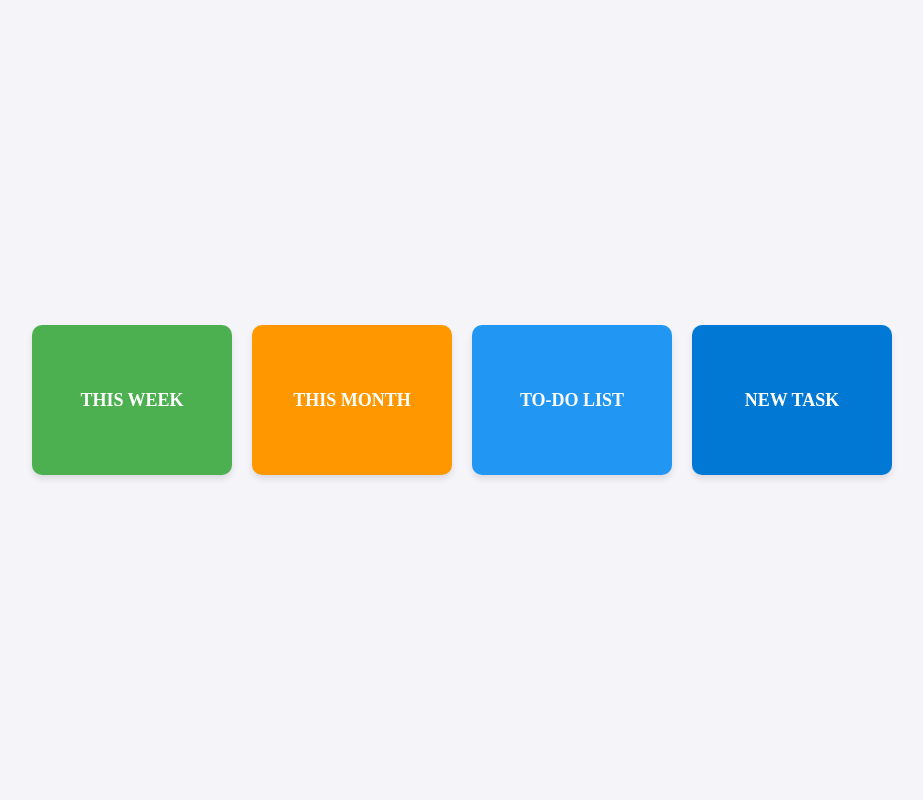
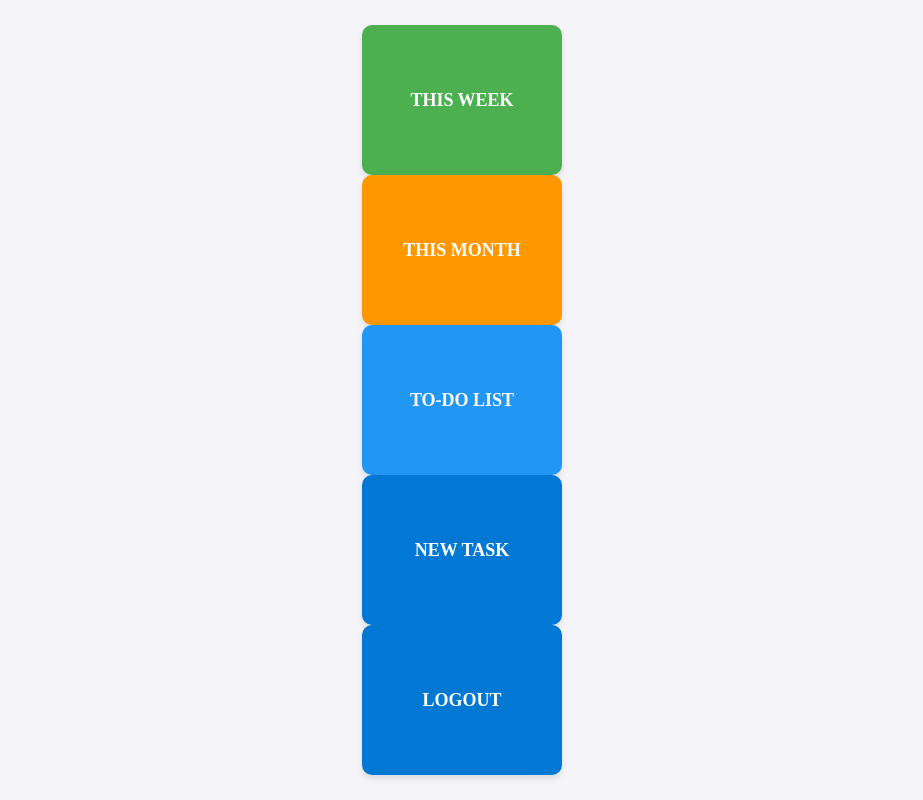
Before and after one commit to Joao14m/FocusFlow, a React (Vite) app in the folder frontend/: page /Homepage in a window 1280 px wide. Shown: the whole page, without its empty margins (178-1101 px from the left). Built offline with nearby package versions, Linux system fonts and the light colour scheme.

Commit message:
Co-authored-by: Jmjmorelli <Jmjmorelli@users.noreply.github.com>

```diff
--- a/frontend/src/pages/Homepage.tsx
+++ b/frontend/src/pages/Homepage.tsx
@@ -5,10 +5,16 @@ import '../styles/homeP.css';
 const Homepage: React.FC = () => {
   return (
     <div className="containerHome">
+      <div className='sideBar'>
+
+
       <Link to="/this-week" className="box" id="this-week">This Week</Link>
       <Link to="/this-month" className="box" id="this-month">This Month</Link>
       <Link to="/todo-list" className="box" id="todo-list">To-Do List</Link>
       <Link to="/add-task" className="box" id="add-task">New Task</Link>
+      <Link to="/login" className="boxSide" id="add-task">Logout</Link>
+      </div>
+
     </div>
   );
 };
```
Also changed, not shown: 1 other file (tests, documents, lock files or other folders).
